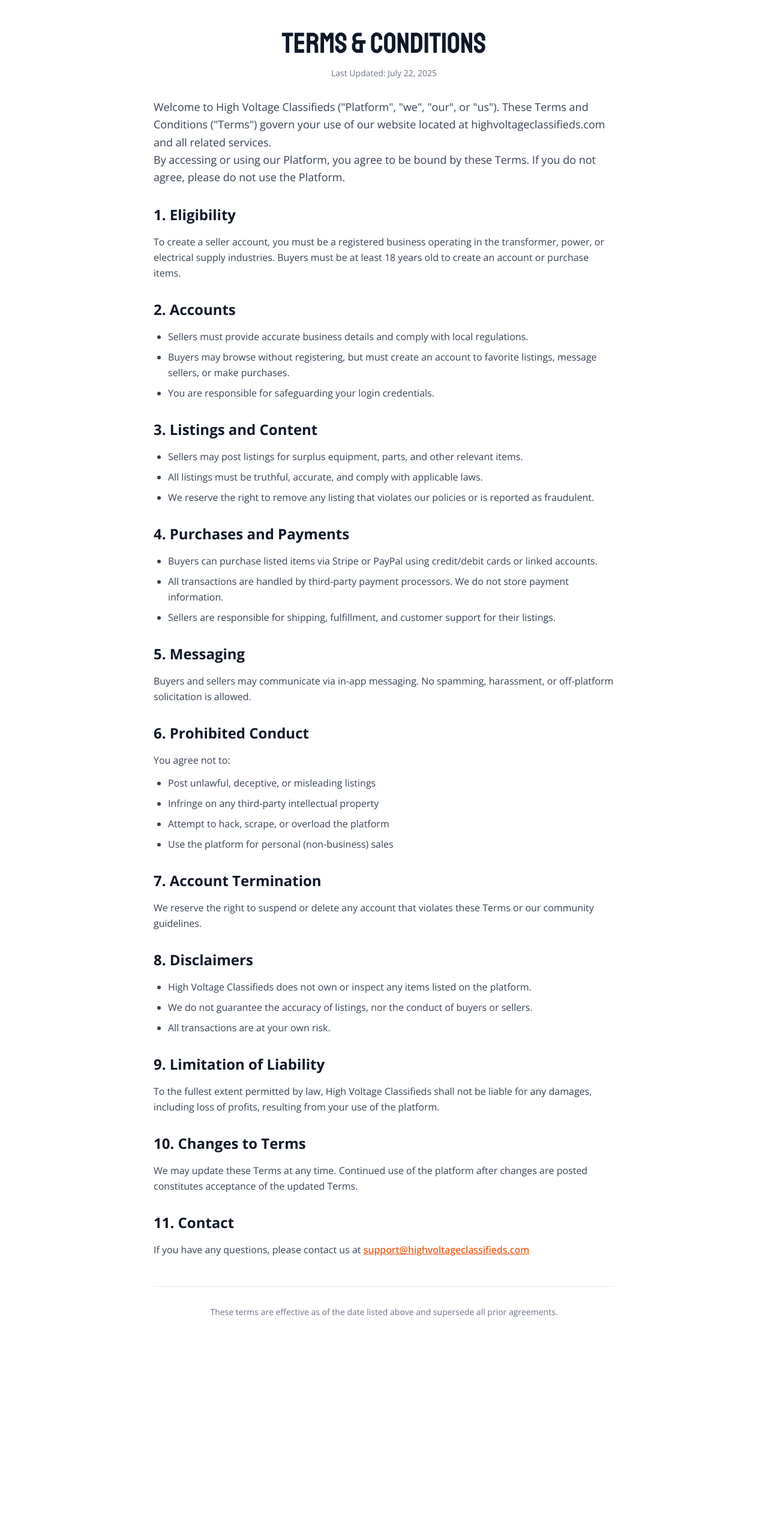
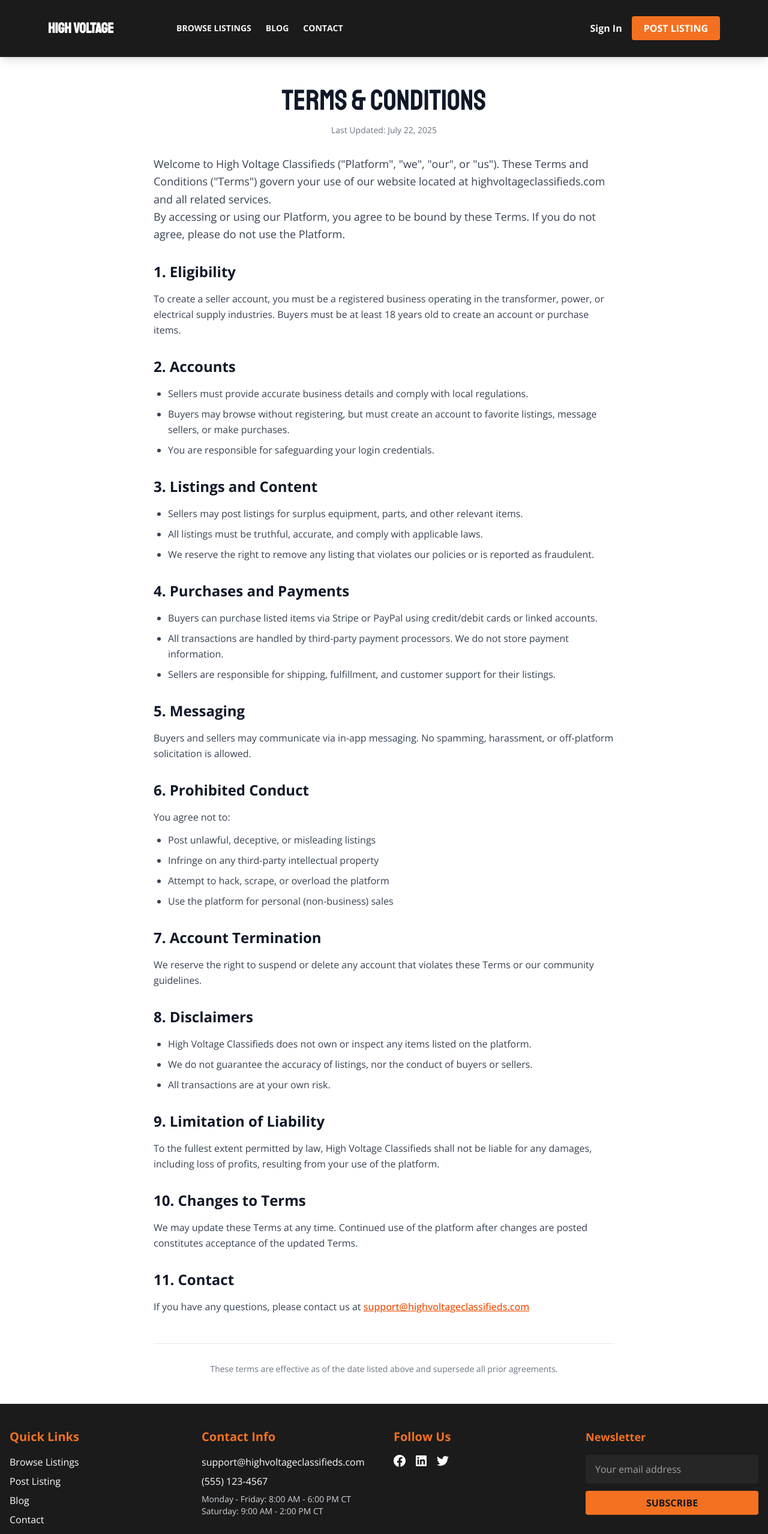
Before and after one commit to cladden77/high-voltage-classifieds, a Next.js app: page /terms in a window 1280 px wide. Shown: the top 2557 px of the page at 60% size. Before the commit the page ends 2245 px from the top, so only its background shows below. Built offline with nearby package versions, Linux system fonts and the light colour scheme.

Commit message:
Add Header and Footer components to Terms page for consistent site navigation

```diff
--- a/src/app/terms/page.tsx
+++ b/src/app/terms/page.tsx
@@ -1,8 +1,12 @@
 import React from 'react'
+import Header from '@/components/Header'
+import Footer from '@/components/Footer'
 
 export default function TermsPage() {
   return (
     <div className="min-h-screen bg-white">
+      <Header />
+
       <main className="py-12 px-4 sm:px-6 lg:px-8">
         <div className="mx-auto max-w-3xl">
           <article className="prose prose-lg prose-gray mx-auto">
@@ -153,6 +157,8 @@ export default function TermsPage() {
           </article>
         </div>
       </main>
+
+      <Footer />
     </div>
   )
 }
```
